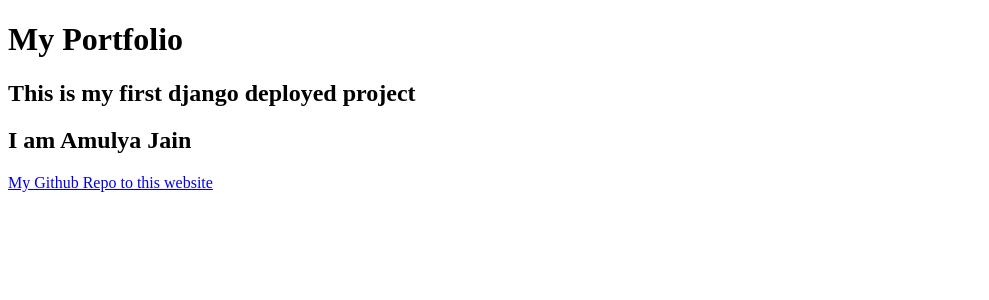
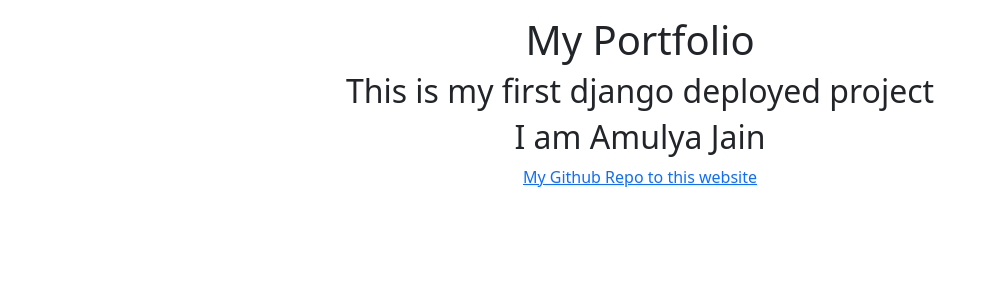
Before and after one commit to AmulyaJain2004/Django-Portfolio-Website, a Django app: page / in a window 1280 px wide. Shown: the top 300 px of the page, without its empty margins (0-989 px from the left). Run offline with Django 5.2, Linux system fonts and the light colour scheme; data that the repository does not hold is empty.

Commit message:
modified intro to home page

```diff
--- a/main/templates/home.html
+++ b/main/templates/home.html
@@ -2,12 +2,16 @@
 <html>
 <head>
     <title>Portfolio</title>
+    <link href="https://cdn.jsdelivr.net/npm/bootstrap@5.3.0/dist/css/bootstrap.min.css" rel="stylesheet">
 </head>
 <body>
+    <div class="container mt-3">
+        <div class="text-center">
             <h1>My Portfolio</h1>
             <h2>This is my first django deployed project</h2>
             <h2>I am Amulya Jain</h2>
             <a href="https://github.com/AmulyaJain2004/Django-Portfolio-Website" target="_blank">My Github Repo to this website</a>
+        </div>
         <ul>
             {% for project in projects %}
             <li>
@@ -19,5 +23,7 @@
             </li>
             {% endfor %}
         </ul>
+    </div>
+    <script src="https://cdn.jsdelivr.net/npm/bootstrap@5.3.0/dist/js/bootstrap.bundle.min.js"></script>
 </body>
 </html>
```
Lines whose indentation alone changed are shown as unchanged.
